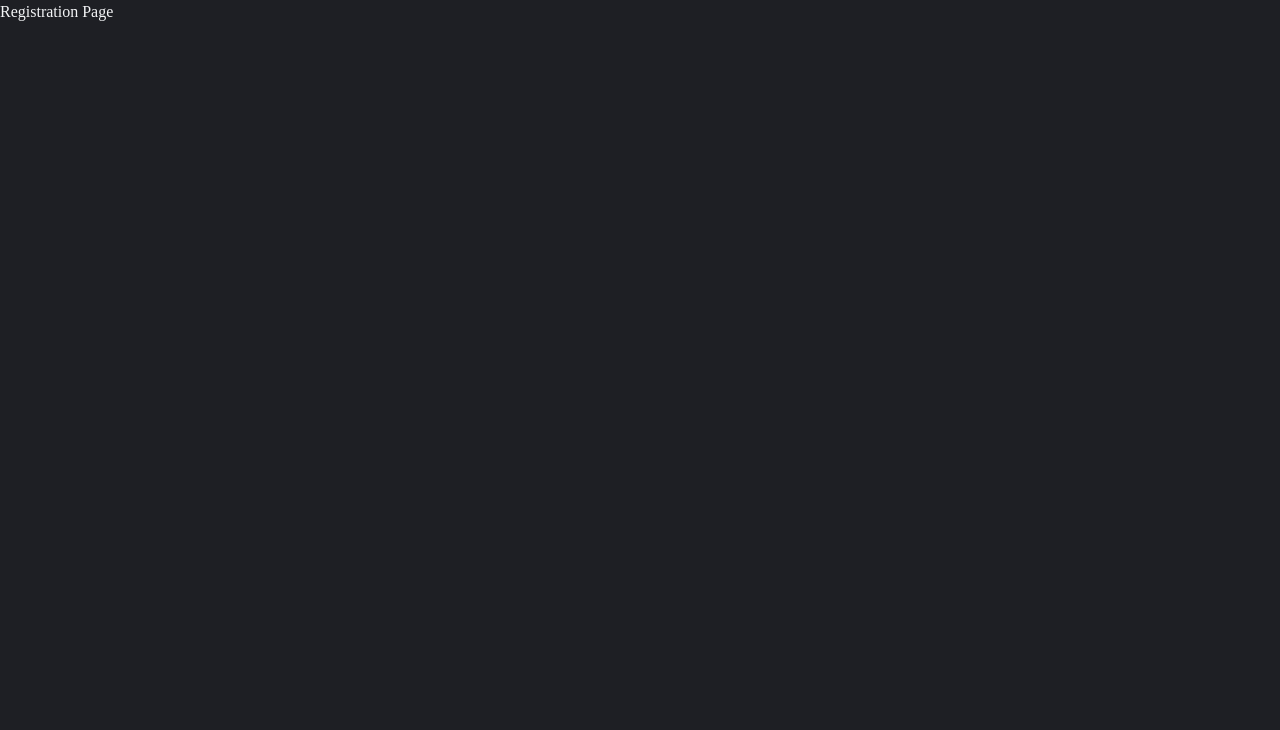
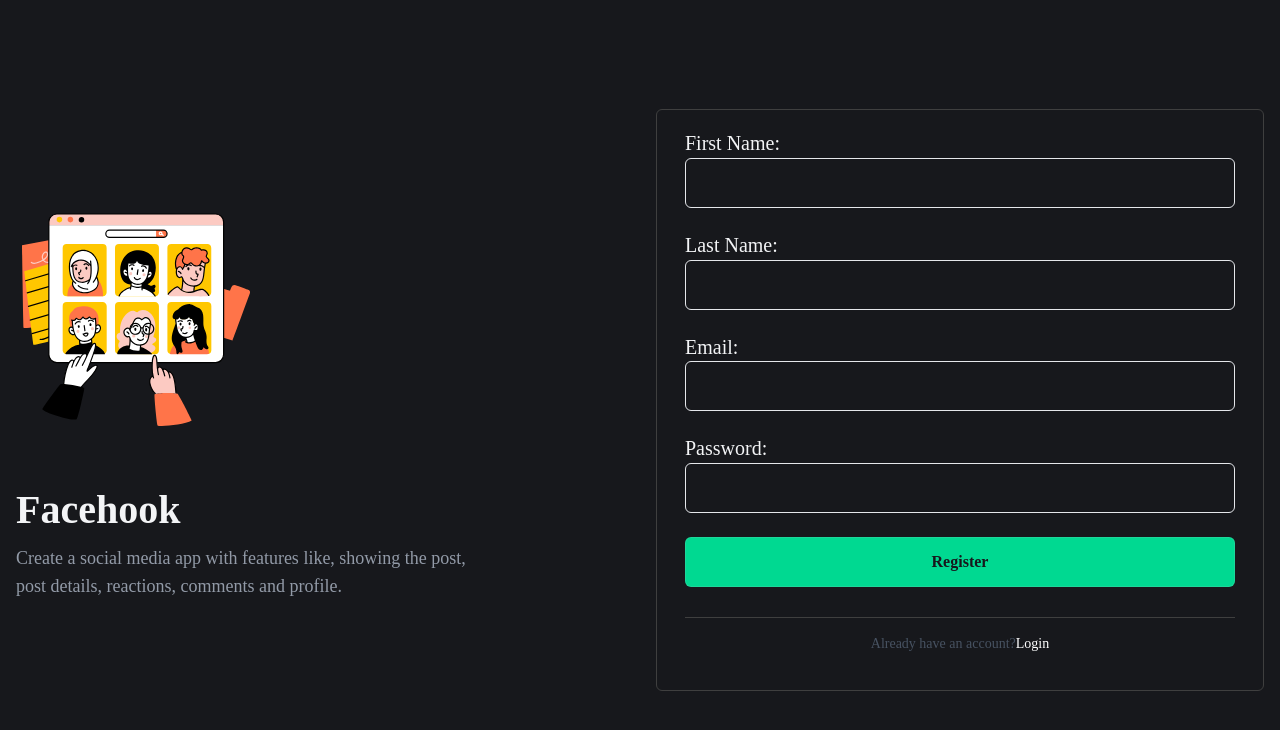
Before and after one commit to Sheikh-Farid77/facehook, a React (Vite) app: page /register in a window 1280 px wide. Shown: the top 730 px of the page. Built offline with nearby package versions, Linux system fonts and the light colour scheme.

Commit message:
registration section implemented

```diff
--- /dev/null
+++ b/src/components/auth/RegistrationForm.jsx
@@ -0,0 +1,96 @@
+import { useForm } from "react-hook-form";
+import Field from "../common/Field";
+import axios from "axios";
+import { useNavigate } from "react-router";
+
+export default function RegistrationForm() {
+    const {
+        register,
+        handleSubmit,
+        formState: { errors },
+        setError
+    } = useForm();
+    const navigate = useNavigate();
+
+    const submitForm = async (formData) => {
+        console.log(formData)
+        try {
+            const response = await axios.post(`${import.meta.env.VITE_SERVER_BASE_URL}/auth/register`, formData);
+            if (response.status === 201) {
+                navigate('/login')
+            }
+
+        } catch (error) {
+            setError("root.random", {
+                type: 'random',
+                message: `something went wrong: ${error.message}`
+            })
+        }
+    }
+    return (
+        <form
+            className="border-b border-[#3F3F3F] pb-10 lg:pb-[30px]"
+            onSubmit={handleSubmit(submitForm)}
+        >
+            <Field label="First Name:" error={errors.firstName}>
+                <input
+                    {...register("firstName", {
+                        required: "First Name is Required",
+                    })}
+                    className={`auth-input ${errors.firstName
+                        ? "border-red-500"
+                        : "border-gray-200"
+                        }`}
+                    type="firstName"
+                    name="firstName"
+                    id="firstName"
+                />
+            </Field>
+            <Field label="Last Name:" error={errors.lastName}>
+                <input
+                    {...register("lastName")}
+                    className={`auth-input ${errors.lastName ? "border-red-500" : "border-gray-200"
+                        }`}
+                    type="lastName"
+                    name="lastName"
+                    id="lastName"
+                />
+            </Field>
+            <Field label="Email:" error={errors.email}>
+                <input
+                    {...register("email", { required: "Email ID is Required" })}
+                    className={`auth-input ${errors.email ? "border-red-500" : "border-gray-200"
+                        }`}
+                    type="email"
+                    name="email"
+                    id="email"
+                />
+            </Field>
+
+            <Field label="Password:" error={errors.password}>
+                <input
+                    {...register("password", {
+                        required: "Password is required",
+                        minLength: {
+                            value: 8,
+                            message:
+                                "Your password must be at least 8 characters",
+                        },
+                    })}
+                    className={`auth-input ${errors.password ? "border-red-500" : "border-gray-200"
+                        }`}
+                    type="password"
+                    name="password"
+                    id="password"
+                />
+            </Field>
+            <p>{errors?.root?.random?.message}</p>
+            <button
+                className="auth-input bg-lwsGreen font-bold text-deepDark transition-all hover:opacity-90 cursor-pointer"
+                type="submit"
+            >
+                Register
+            </button>
+        </form>
+    );
+}
--- a/src/components/common/Header.jsx
+++ b/src/components/common/Header.jsx
@@ -33,7 +33,7 @@
                         <button className="flex-center !ml-8 gap-3 cursor-pointer">
                             <span className="text-lg font-medium lg:text-xl">{user?.firstName} {user?.lastName}</span>
                             <img className="max-h-[32px] max-w-[32px] lg:max-h-[44px] lg:max-w-[44px] rounded-full"
-                                src={`${import.meta.env.VITE_SERVER_BASE_URL}/${user.avatar}`} alt="" />
+                                src={`${import.meta.env.VITE_SERVER_BASE_URL}/${user.avatar}`} alt="avatar" />
                         </button>
                     </Link>
                 </div>
--- a/src/components/profile/Bio.jsx
+++ b/src/components/profile/Bio.jsx
@@ -42,7 +42,7 @@
             {state?.user?.bio}
           </p>) : (
             <textarea
-              className="p-2 leading-[188%] text-gray-600 lg:text-lg rounded-md"
+              className="p-2 leading-[188%] text-gray-600 lg:text-lg rounded-md bg-white"
               value={bio}
               rows={4}
               cols={55}
--- a/src/components/profile/ProfileImage.jsx
+++ b/src/components/profile/ProfileImage.jsx
@@ -43,7 +43,7 @@
             className="relative mb-8 max-h-[180px] max-w-[180px] rounded-full lg:mb-11 lg:max-h-[218px] lg:max-w-[218px]"
         >
             <img
-                className="max-w-full rounded-full"
+                className="w-[300px] h-[200px] rounded-full"
                 src={`${import.meta.env.VITE_SERVER_BASE_URL}/${state?.user?.avatar}`}
                 alt={state?.user?.firstName}
             />
--- a/src/pages/ProfilePage.jsx
+++ b/src/pages/ProfilePage.jsx
@@ -33,7 +33,7 @@
             }
         }
         fetchProfile();
-    }, [api, auth?.user?.id, dispatch])
+    }, [])
 
     if(state?.loading) return <div>Your profile data is loading....</div>
     return (
--- a/src/pages/RegistrationPage.jsx
+++ b/src/pages/RegistrationPage.jsx
@@ -1,5 +1,48 @@
-export default function RegistrationPage(){
+import { Link } from 'react-router';
+import RegIcon from '../assets/icons/registration.svg'
+import RegistrationForm from '../components/auth/RegistrationForm';
+
+export default function RegistrationPage() {
+
     return (
-        <div>Registration Page</div>
+        <main
+            className="flex min-h-screen items-center justify-center bg-deepDark py-8"
+        >
+            <div className="max-w-[1368px] flex-1">
+                <div className="container grid items-center gap-8 lg:grid-cols-2">
+
+                    <div>
+
+                        <img
+                            className="mb-12 h-60"
+                            src={RegIcon}
+                            alt="auth_illustration"
+                        />
+                        <div>
+                            <h1 className="mb-3 text-4xl font-bold lg:text-[40px]">Facehook</h1>
+                            <p className="max-w-[452px] text-gray-400/95 lg:text-lg">
+                                Create a social media app with features like, showing the post,
+                                post details, reactions, comments and profile.
+                            </p>
+                        </div>
+                    </div>
+
+                    <div className="card">
+                       <RegistrationForm />
+                        <div className="py-4 lg:py-4">
+                            <p className="text-center text-xs text-gray-600/95 lg:text-sm">
+                                Already have an account?
+                                <Link to='/login'
+                                    className="hover:text-lwsGreen text-white transition-all hover:underline cursor-pointer"
+
+                                >Login</Link
+                                >
+                            </p>
+                        </div>
+                    </div>
+
+                </div>
+            </div>
+        </main>
     );
 }
```
